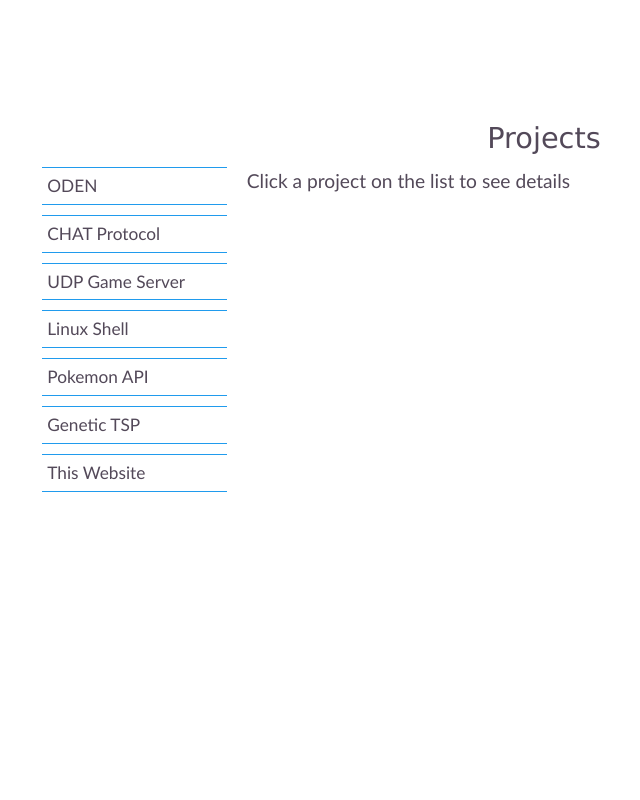
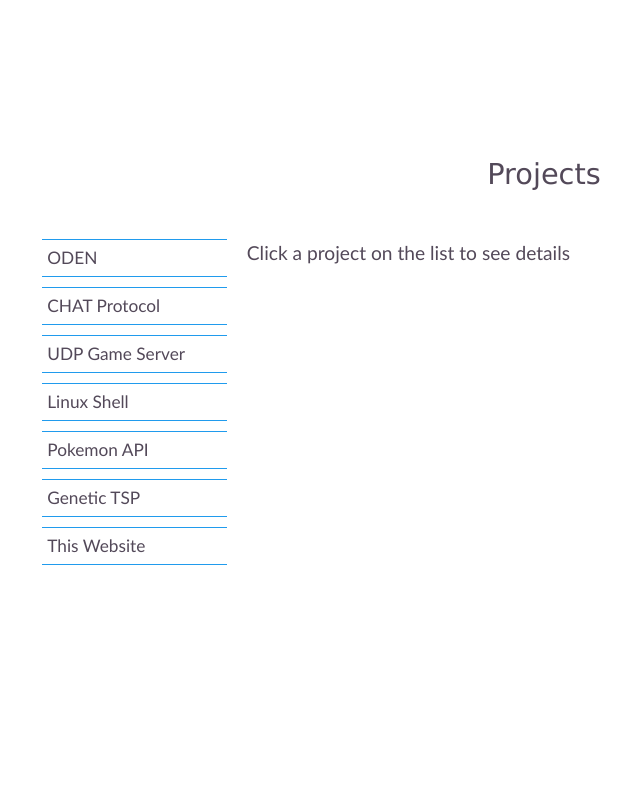
Before and after one commit to mbabey/personal-site, a React (Create React App) app in the folder front-end/: page / in a window 1280 px wide. Shown: the part 1480-2280 px from the top of the page, without its empty margins (96-736 px from the left). Built offline with nearby package versions, Linux system fonts and the light colour scheme.

Commit message:
Fix problem where projects would not display properly

```diff
--- a/front-end/src/styles/projects.css
+++ b/front-end/src/styles/projects.css
@@ -1,10 +1,10 @@
 #projects {
-  height: 100vh;
+  min-height: 100vh;
   color: var(--col-grey-drk);
 }
 
 #projects .width-wrapper {
-  height: auto;
+  height: 57em;
   display: grid;
   grid-template-columns: 20% 80%;
   grid-template-rows: 10% 90%;
@@ -51,7 +51,7 @@
 }
 
 #projects .wrapper {
-  overflow: hidden;
+  overflow-x: hidden;
   grid-column: 2 / span 1;
   grid-row: 2 / span 1;
   position: relative;
```
